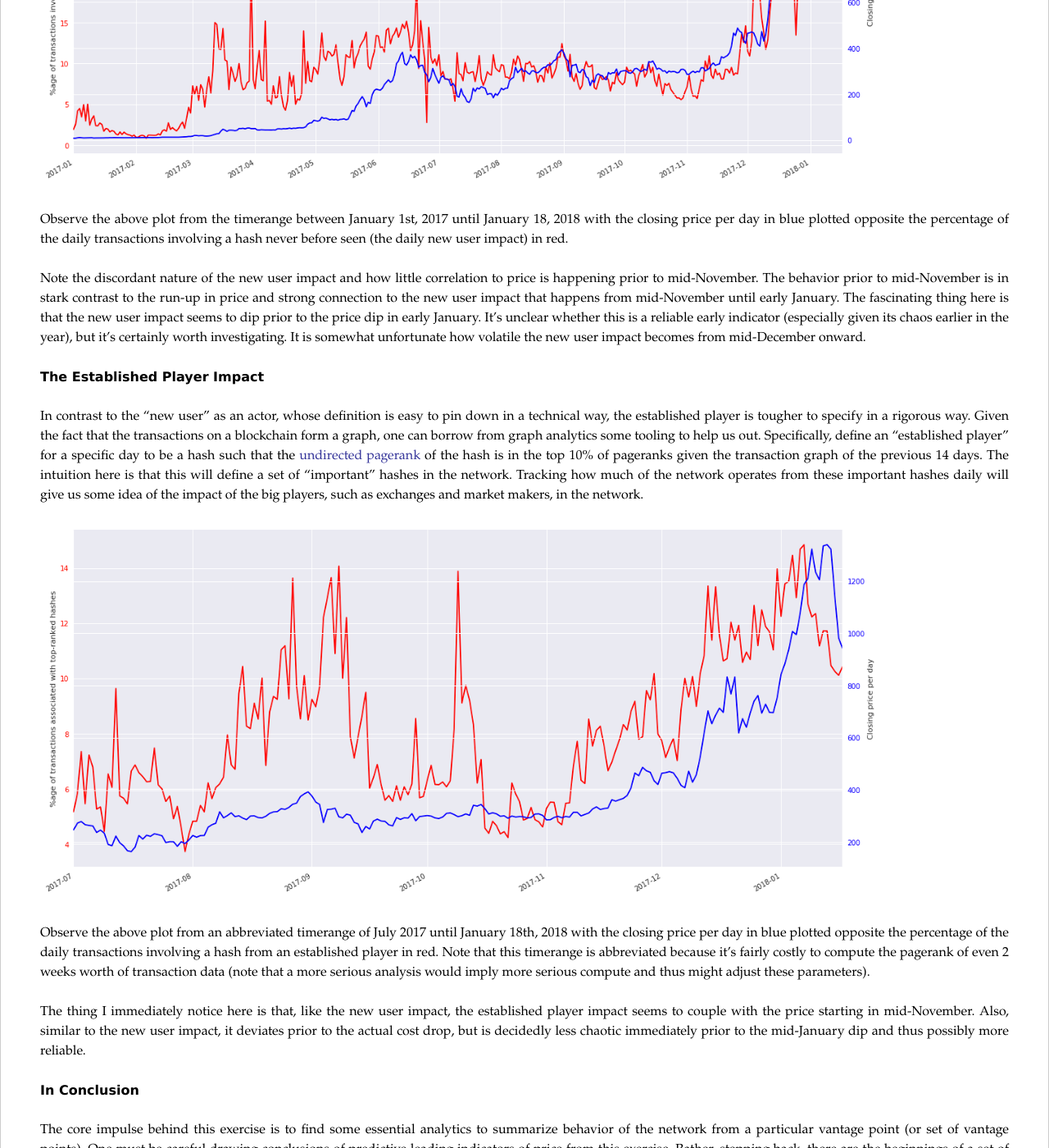
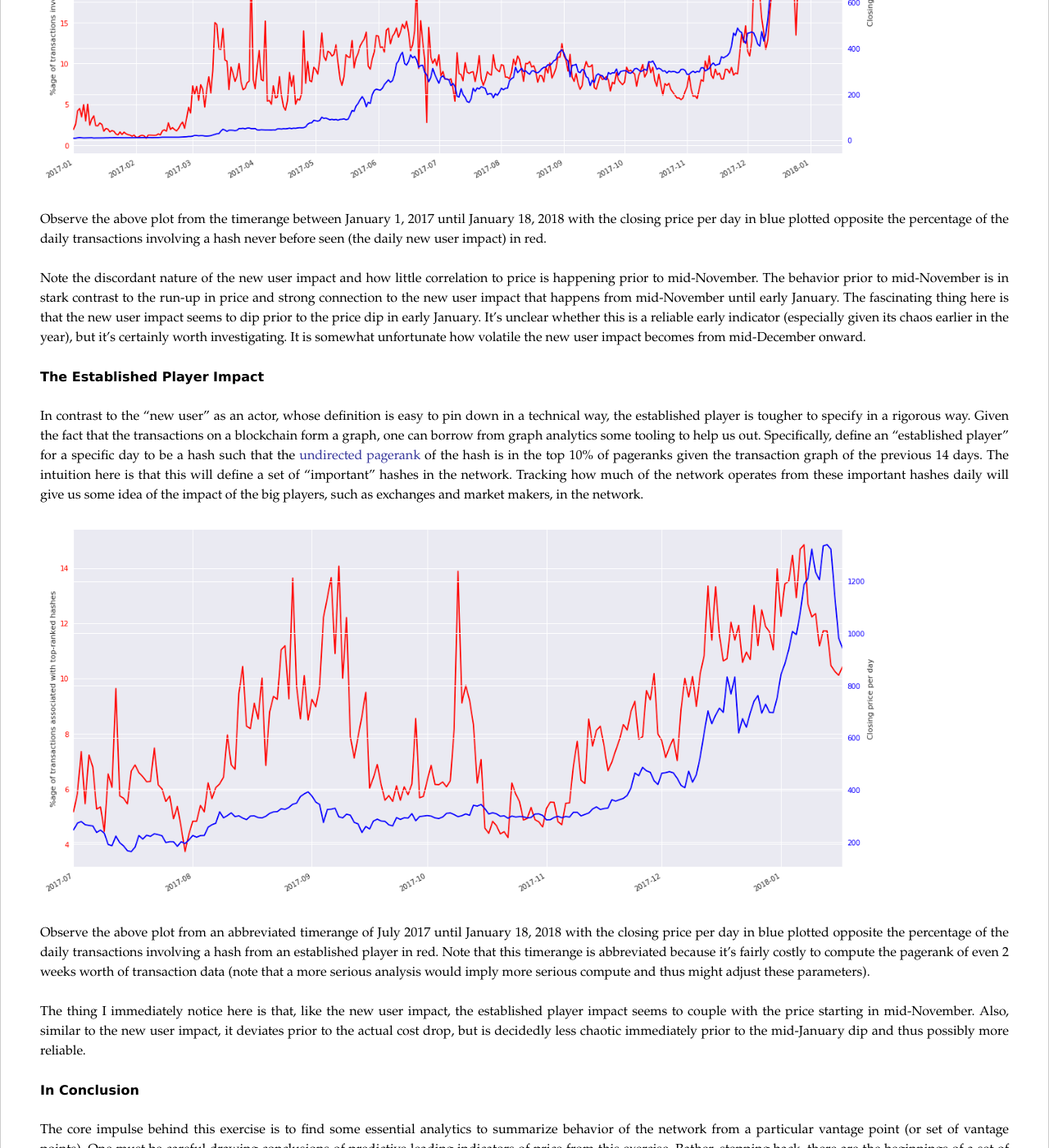
Before and after one commit to cestella/cestella.github.io, a Jekyll site: the page built from _posts/2018-01-22-ethereum-blockchain-analysis.markdown, in a window 1280 px wide and 1400 px high, scrolled down 2102 px. Shown: the whole window at 82% size. Built offline with Jekyll 4.4.1, drawn with Linux system fonts in a browser that asks for light colours; comment, search, counter and statistics services are not loaded.

Commit message:
Updating to clarify

```diff
--- a/_posts/2018-01-22-ethereum-blockchain-analysis.markdown
+++ b/_posts/2018-01-22-ethereum-blockchain-analysis.markdown
@@ -76,7 +76,7 @@ Let's call the daily percentage of transactions involving a hash never before se
      style="width:1024px"
 />
 
-Observe the above plot from the timerange between January 1st, 2017 until January 18, 2018 with the closing price per day in blue plotted opposite the percentage of the daily transactions involving a hash never before seen (the daily new user impact) in red.
+Observe the above plot from the timerange between January 1, 2017 until January 18, 2018 with the closing price per day in blue plotted opposite the percentage of the daily transactions involving a hash never before seen (the daily new user impact) in red.
 
 Note the discordant nature of the new user impact and how little correlation to price is happening prior to mid-November.  The behavior prior to mid-November is in stark contrast to the run-up in price and strong connection to the new user impact that happens from mid-November until early January.  The fascinating thing here is that the new user impact seems to dip prior to the price dip in early January.  It's unclear whether this is a reliable early indicator (especially given its chaos earlier in the year), but it's certainly worth investigating.  It is somewhat unfortunate how volatile the new user impact becomes from mid-December onward.
 
@@ -90,7 +90,7 @@ In contrast to the "new user" as an actor, whose definition is easy to pin down
      style="width:1024px"
 />
 
-Observe the above plot from an abbreviated timerange of July 2017 until January 18th, 2018 with the closing price per day in blue plotted opposite the percentage of the daily transactions involving a hash from an established player in red. Note that this timerange is abbreviated because it's fairly costly to compute the pagerank of even 2 weeks worth of transaction data (note that a more serious analysis would imply more serious compute and thus might adjust these parameters).
+Observe the above plot from an abbreviated timerange of July 2017 until January 18, 2018 with the closing price per day in blue plotted opposite the percentage of the daily transactions involving a hash from an established player in red. Note that this timerange is abbreviated because it's fairly costly to compute the pagerank of even 2 weeks worth of transaction data (note that a more serious analysis would imply more serious compute and thus might adjust these parameters).
 
 The thing I immediately notice here is that, like the new user impact, the established player impact seems to couple with the price starting in mid-November.  Also, similar to the new user impact, it deviates prior to the actual cost drop, but is decidedly less chaotic immediately prior to the mid-January dip and thus possibly more reliable.
 
```
